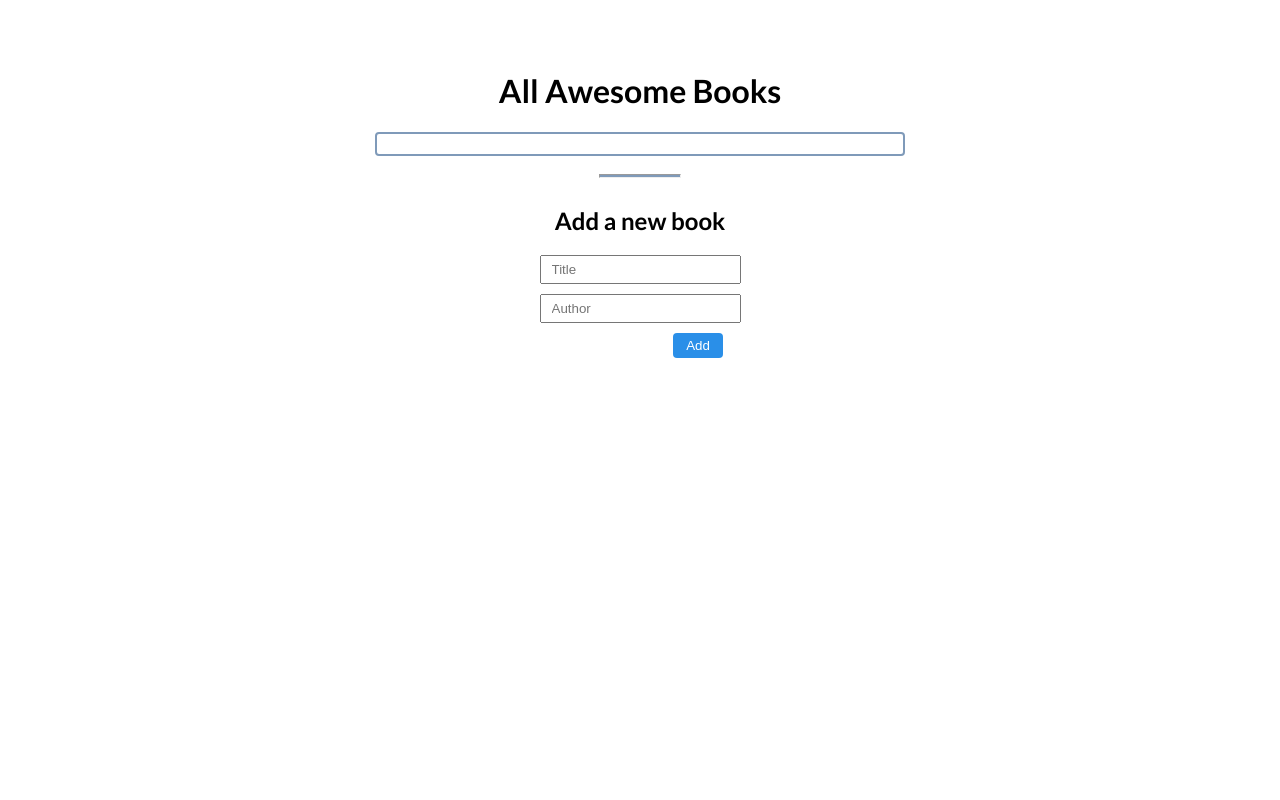
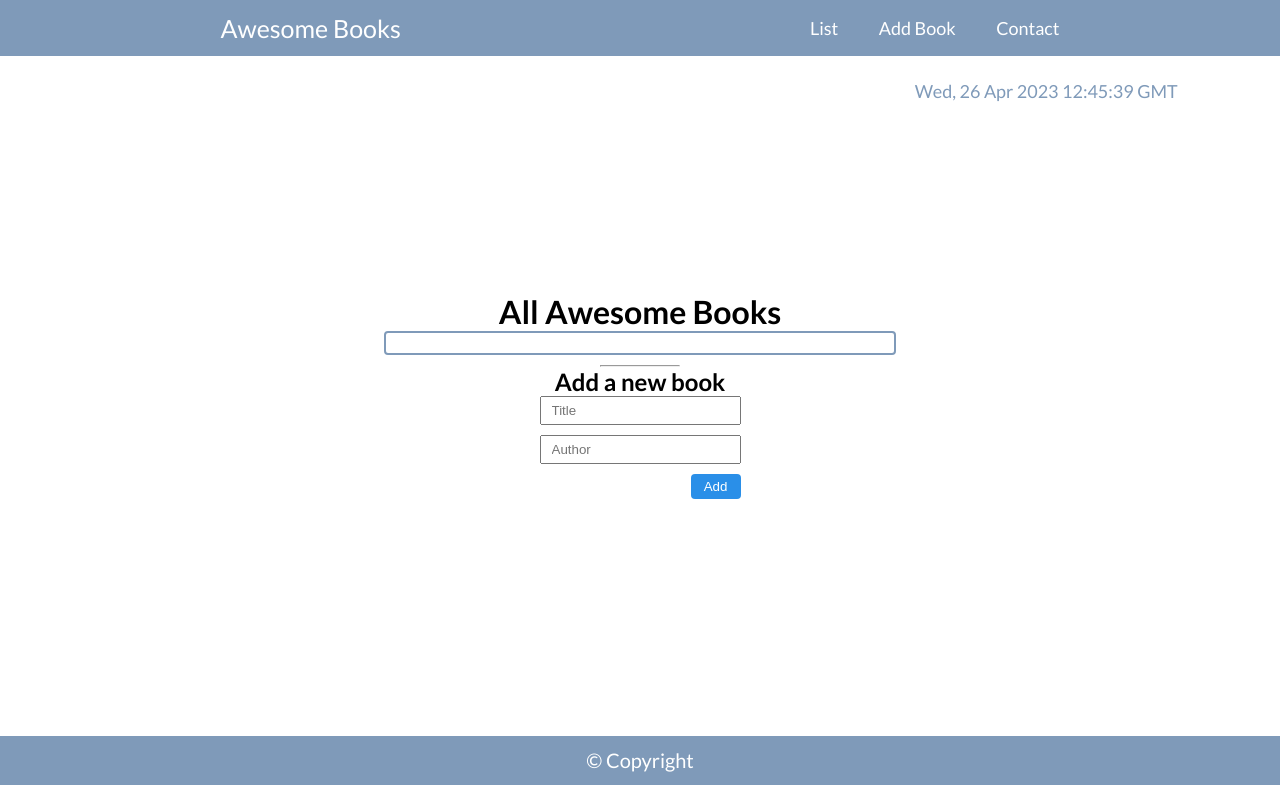
Before and after one commit to Nasirkhan294/awesome-books-website, a website: page index.html in a window 1280 px wide. Drawn offline with Linux system fonts and the light colour scheme.

Commit message:
Add new date element

```diff
--- a/css/style.css
+++ b/css/style.css
@@ -1,14 +1,67 @@
 @import url('https://fonts.googleapis.com/css2?family=Lato:wght@300;400;700&display=swap');
+
+* {
+  box-sizing: border-box;
+  padding: 0;
+  margin: 0;
+}
 
 body {
   font-family: 'Lato', sans-serif;
+  height: 100vh;
+}
+
+header, footer {
+  background-color: rgb(127, 154, 185);
+  color: #fff;
+  padding: .8rem 1rem;
+}
+
+nav {
+  display: flex;
+  justify-content: space-around;
+  align-items: center;
+}
+
+nav ul {
+  display: flex;
+  justify-content: space-between;
+  align-items: center;
+  width: 20%;
+  list-style: none;
+}
+
+
+a {
+  text-decoration: none;
+  color: #fff;
+  font-size: 18px;
+}
+
+a:hover {
+  color: #676565;
+  border-bottom: 2px solid #f00;
+  padding-bottom: 8px;
+}
+
+.logo {
+  font-size: 25px;
 }
 
 .main-section {
   display: flex;
   flex-direction: column;
   align-items: center;
-  margin-top: 50px;
+  justify-content: center;
+  min-height: 85vh;
+}
+
+#date {
+  position: absolute;
+  top: 10%;
+  right: 8%;
+  font-size: 18px;
+  color: rgb(127, 154, 185);
 }
 
 #book-list {
@@ -69,7 +122,7 @@ input {
   background-color: rgb(42, 143, 232);
   border-radius: 4px;
   border: none;
-  margin-left: 7.25rem;
+  align-self: flex-end;
 }
 
 #error-msg {
@@ -79,3 +132,9 @@ input {
   font-size: 16px;
   color: red;
 }
+
+footer {
+  display: flex;
+  justify-content: center;
+  font-size: 20px;
+}
--- a/index.html
+++ b/index.html
@@ -8,10 +8,22 @@
     <link rel="stylesheet" href="css/style.css" />
   </head>
   <body>
+   <header>
+    <nav>
+      <div class="logo-wrapper">
+        <p class="logo">Awesome Books</p>
+      </div>
+      <ul>
+        <li><a href="#list">List</a></li>
+        <li><a href="#add-book">Add Book</a></li>
+        <li><a href="#contact">Contact</a></li>
+      </ul>
+    </nav>
+   </header>
     <main class="main-section">
+      <div id="date"></div>
       <h1>All Awesome Books</h1>
       <div id="book-list"></div>
-    </main>
       <hr />
       <form>
         <h2>Add a new book</h2>
@@ -20,7 +32,8 @@
         <button type="button" id="add-btn">Add</button>
       </form>
       <span id="error-msg">Please enter both title and author.</span>
-
+    </main>
+    <footer>&copy; Copyright</footer>
     <script src="script.js"></script>
   </body>
 </html>
--- a/script.js
+++ b/script.js
@@ -8,6 +8,7 @@ class BookCollection {
     this.authorInput = document.getElementById('author');
     this.errorMsg = document.getElementById('error-msg');
     this.addBtn = document.getElementById('add-btn');
+    this.date = document.getElementById('date');
 
     // Display the existing books
     this.displayBooks();
@@ -15,6 +16,8 @@ class BookCollection {
     this.addBtn.addEventListener('click', this.handleAddBook.bind(this));
     // Event listener for Remove button
     this.bookList.addEventListener('click', this.handleRemoveBook.bind(this));
+    // Event Listener for onload event
+    this.date.addEventListener('onload', this.checkDate().bind(this));
   }
 
   // Method to display all books in the collection on the page
@@ -29,6 +32,10 @@ class BookCollection {
       `;
       this.bookList.appendChild(bookDiv);
     });
+  }
+
+  checkDate() {
+    this.date.innerHTML = new Date().toUTCString();
   }
 
   // Method to add a new book to the collection
```
Lines whose indentation alone changed are shown as unchanged.
